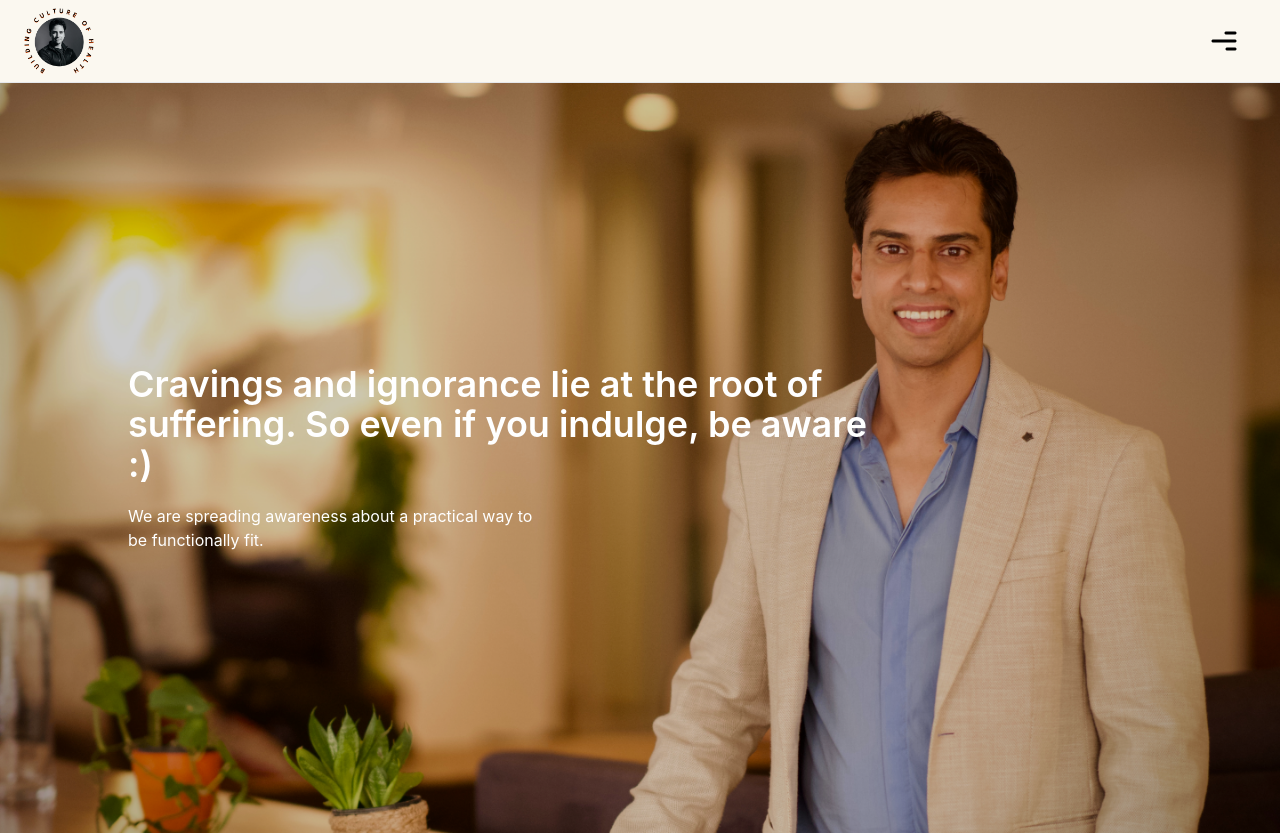
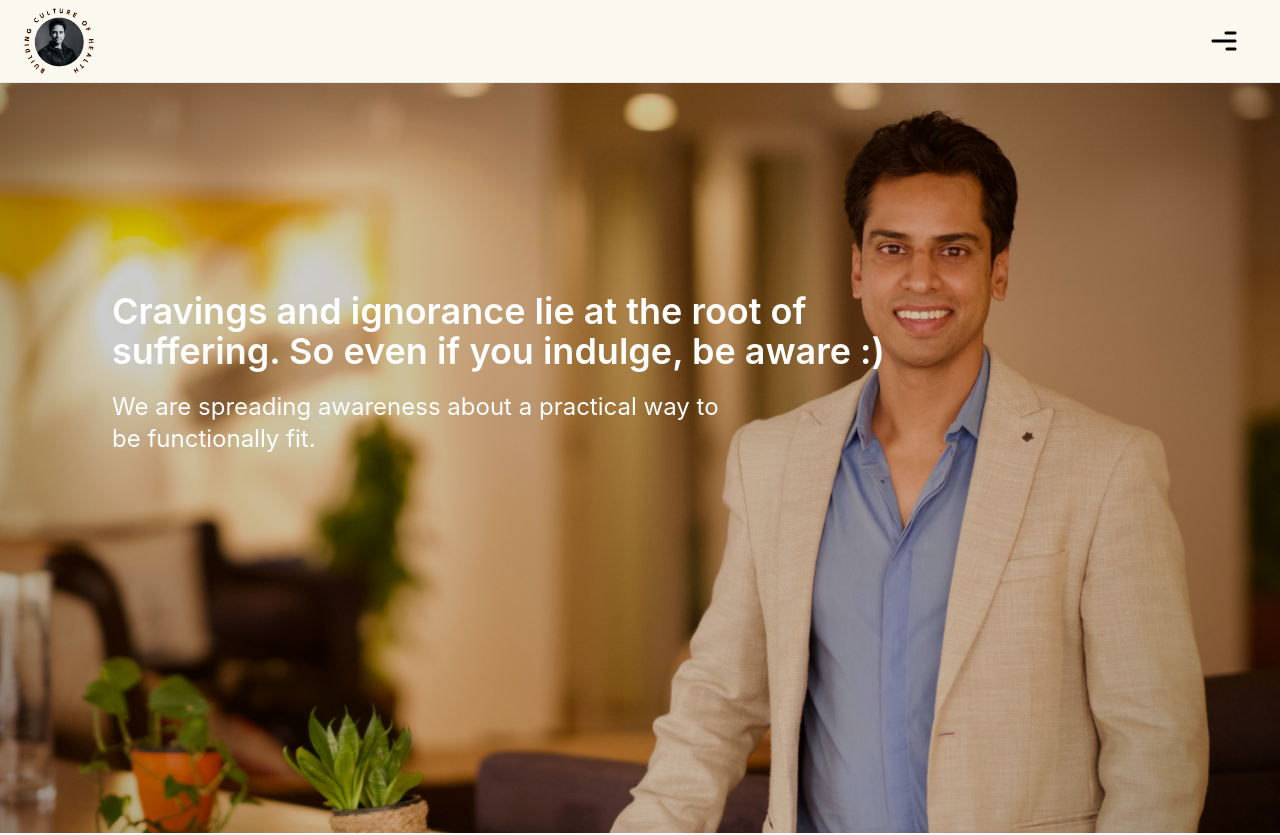
Before and after one commit to amrita1295/Personal_Func, a React (Create React App) app: page / in a window 1280 px wide. Shown: the top 835 px of the page. Built offline with nearby package versions, Linux system fonts and the light colour scheme.

Commit message:
some-minor-changes

```diff
--- a/src/Components/Contact/Contact.js
+++ b/src/Components/Contact/Contact.js
@@ -6,7 +6,7 @@ const Contact = () => {
     <div className="bg-contact pb-10">
       <div class="container-1">
         <img src={contact} alt="Snow" className="w-full" />
-        <div class="centered font-semibold text-3xl">Contact</div>
+        {/* <div class="centered font-semibold text-3xl">Contact</div> */}
       </div>
       <div className="lg:px-12 mx-8 mt-9">
         <h1 className="contact-title">Contact me</h1>
--- a/src/Components/Personal/Personal/Believer/Believer.css
+++ b/src/Components/Personal/Personal/Believer/Believer.css
@@ -1,13 +1,14 @@
-.bg-believer{
-    background-color: #FBF8F0;
+.bg-believer {
+  background-color: #fbf8f0;
 }
 
-.believer-title{
+.believer-title {
   color: #000000;
   font-size: 40px;
   font-family: "Oswald", sans-serif;
   font-weight: 700;
 }
+
 
 
 .slick-arrow {
--- a/src/Components/Personal/Personal/Believer/Believer.js
+++ b/src/Components/Personal/Personal/Believer/Believer.js
@@ -32,9 +32,12 @@ import believer29 from "../../../../assets/believer-29.png";
 import believer30 from "../../../../assets/believer-30.png";
 import believer31 from "../../../../assets/believer-31.png";
 import believer32 from "../../../../assets/believer-32.png";
+import believer33 from "../../../../assets/believer-33.png";
 import arrow from "../../../../assets/Arrow.png";
+
 // import "slick-carousel/slick/slick.css";
 // import "slick-carousel/slick/slick-theme.css";
+
 import Slider from "react-slick";
 import { PhotoProvider, PhotoView } from "react-photo-view";
 const Believer = () => {
@@ -222,6 +225,11 @@ const Believer = () => {
               <img src={believer32} alt="" className="img cursor-pointer" />
             </PhotoView>
           </PhotoProvider>
+          <PhotoProvider>
+            <PhotoView src={believer33}>
+              <img src={believer33} alt="" className="img cursor-pointer" />
+            </PhotoView>
+          </PhotoProvider>
         </Slider>
       </div>
 
--- a/src/Components/Personal/Personal/Blog/ArticleHeader/BlogHeader.js
+++ b/src/Components/Personal/Personal/Blog/ArticleHeader/BlogHeader.js
@@ -298,7 +298,7 @@ const ArticleHeader = () => {
               />
               <div className="flex justify-start">
                 <span className=" text-sm font-bold leading-none ">
-                Nutrition for injury recovery
+                  Nutrition for injury recovery
                 </span>
               </div>
 
--- a/src/Components/Personal/Personal/PersonalHeader/PersonalHeader.css
+++ b/src/Components/Personal/Personal/PersonalHeader/PersonalHeader.css
@@ -16,12 +16,6 @@
     margin: 0 auto;
   }
 
-  .centered-1 {
-    position: absolute;
-    top: 50%;
-    left: 40%;
-    transform: translate(-50%, -50%);
-  }
 
   .contact-title {
     color: #000000;
--- a/src/Components/Personal/Personal/PersonalHeader/PersonalHeader.js
+++ b/src/Components/Personal/Personal/PersonalHeader/PersonalHeader.js
@@ -13,13 +13,13 @@ const PersonalHeader = () => {
     <div className="pb-16">
       <div class="container-1">
         <img src={personalHeader} alt="Snow" className="w-full" />
-        <div className="centered-1">
-          <div class=" font-semibold text-md lg:text-4xl md:text-2xl text-left ">
+        <div className="centered-1 absolute lg:top-52 lg:left-28 md:top-32 md:left-8 top-12 left-6">
+          <div class=" font-semibold text-md lg:text-4xl md:text-3xl text-left ">
             Cravings and ignorance lie at the root of
             <br />
             suffering. So even if you indulge, be aware :)
           </div>
-          <p className="text-left mt-5">
+          <p className="text-left mt-5 lg:text-2xl md:text-2xl text-sm">
             We are spreading awareness about a practical way to <br /> be functionally
             fit.
           </p>
```
Also changed, not shown: src/Components/Personal/Personal/Media/Media.js (+13 -21 lines). Lines whose indentation alone changed are shown as unchanged.
